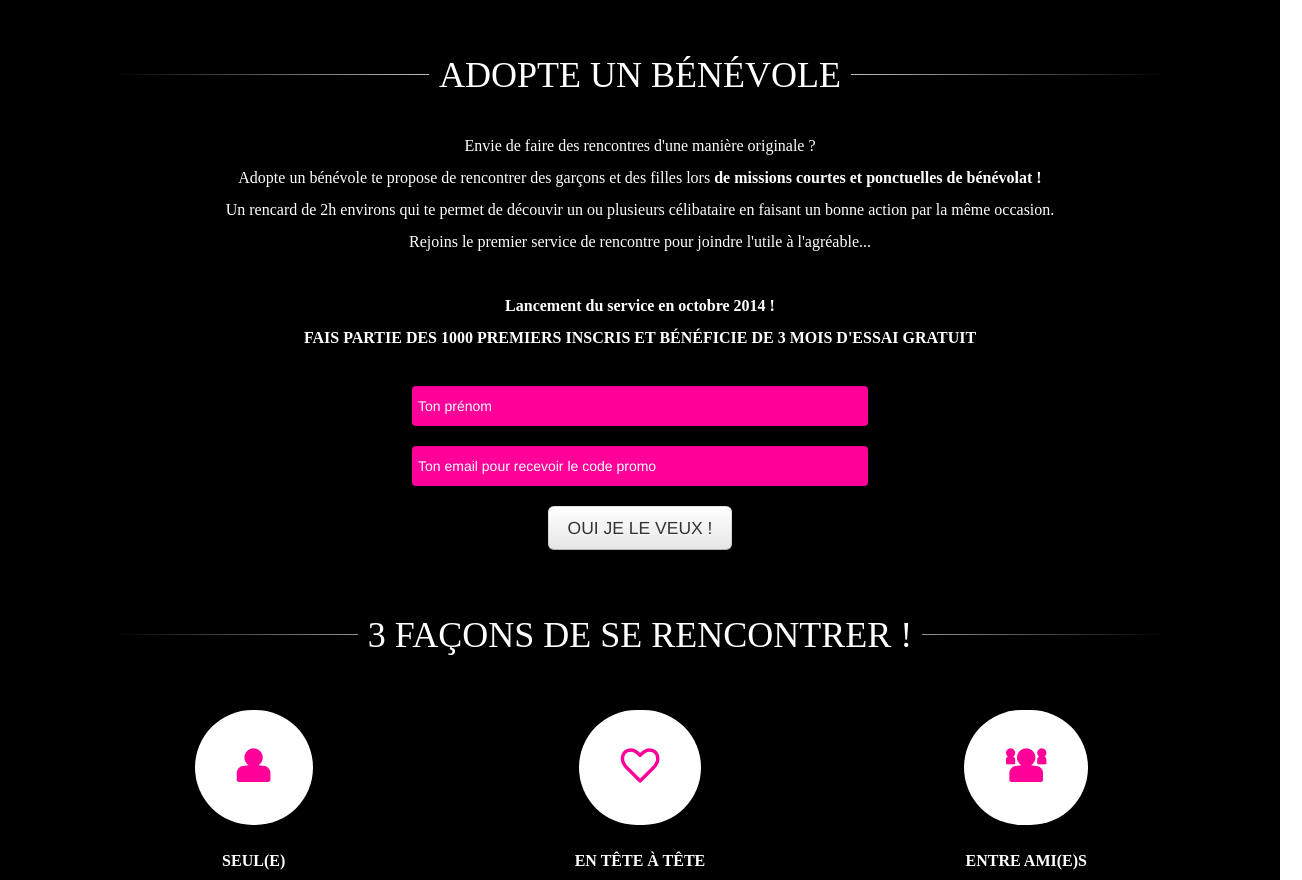
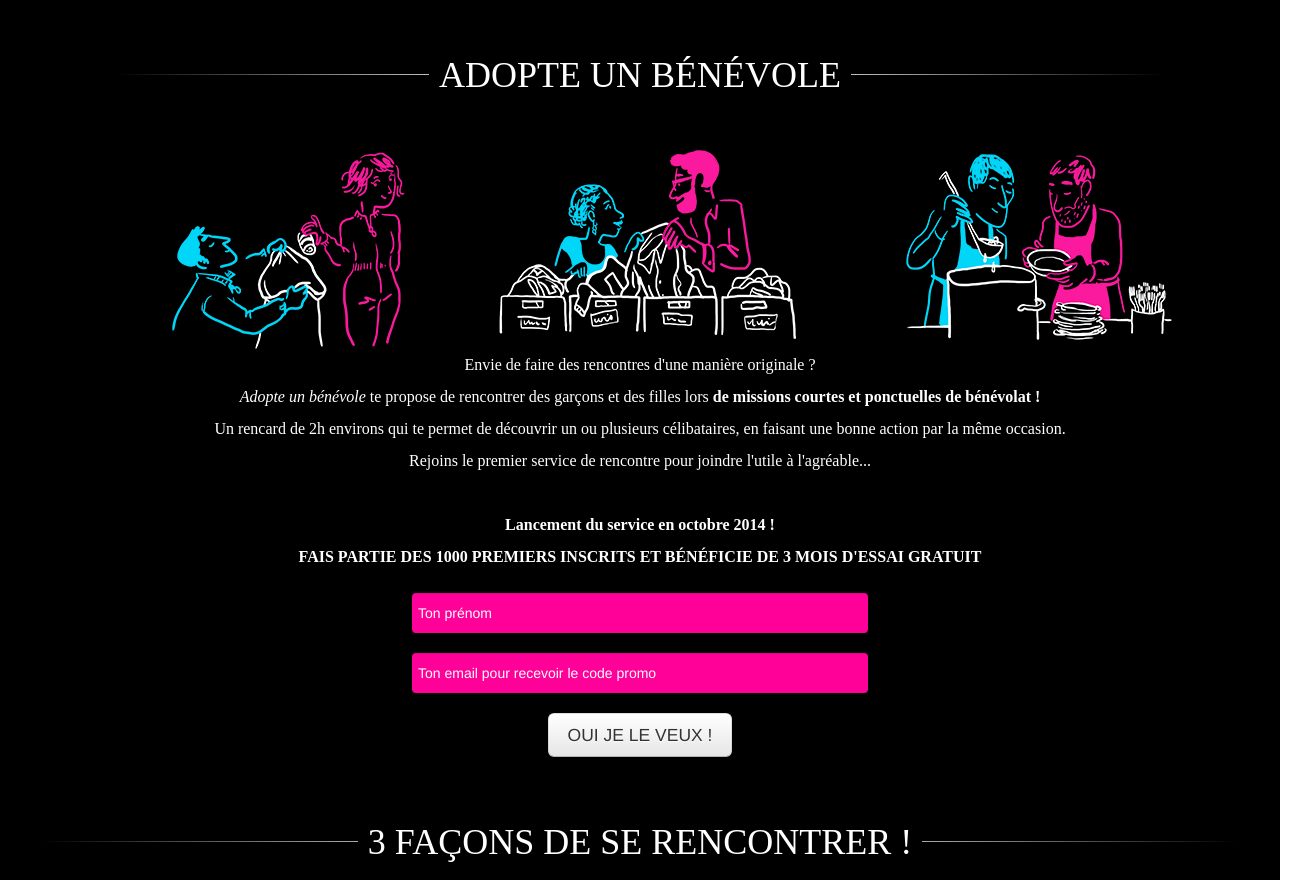
Before and after one commit to melnav/melnav.github.io, a plain HTML site: page index.html in a window 1280 px wide. Shown: the part 660-1540 px from the top of the page, 1302 px wide, since content can reach past the window. Drawn offline with nearby package versions, Linux system fonts and the light colour scheme; some packages are replaced by stand-ins of ours; a script that the page names is missing; a web font is replaced by a local one.

Commit message:
add illustration

```diff
--- a/css/slider1.css
+++ b/css/slider1.css
@@ -323,7 +323,7 @@
 
 .demo-1 .bg-4 [data-icon]:after {
 	text-shadow: 0 0 1px #277d87;
-	color: #277d87;
+	color: #00E4FF;
 }
 
 .demo-1 .bg-4 h2,
--- a/index.html
+++ b/index.html
@@ -180,15 +180,18 @@
 			<!-- start: Row -->
       		<div class="row-fluid">
 
-        		<div class="span12">
+        		<div class="span12 offset1">
+
+                <img class="img-responsive" src="img/adopte.png" alt="">
+              </div>
 
 					<h3 class="text-center">
-            Envie de faire des rencontres d'une manière originale ? </br>Adopte un bénévole te propose de rencontrer des garçons et des filles lors<strong> de missions courtes et ponctuelles de bénévolat ! </strong></br>Un rencard de 2h environs qui te permet de découvir un ou plusieurs célibataire en faisant un bonne action par la même occasion.
+            Envie de faire des rencontres d'une manière originale ? </br><span style="font-style:italic;">Adopte un bénévole </span>te propose de rencontrer des garçons et des filles lors<strong> de missions courtes et ponctuelles de bénévolat ! </strong></br>Un rencard de 2h environs qui te permet de découvrir un ou plusieurs célibataires, en faisant une bonne action par la même occasion.
 
             </br>Rejoins le premier service de rencontre pour joindre l'utile à l'agréable...
           </br>
-            </br><strong>Lancement du service en octobre 2014 ! </strong></br><STRONG>FAIS PARTIE DES 1000 PREMIERS INSCRIS ET BÉNÉFICIE DE 3 MOIS D'ESSAI GRATUIT </STRONG>
-              </br></br>
+            </br><strong>Lancement du service en octobre 2014 ! </strong></br><STRONG>FAIS PARTIE DES 1000 PREMIERS INSCRITS ET BÉNÉFICIE DE 3 MOIS D'ESSAI GRATUIT </STRONG>
+              </br>
 					</h3>
 
         		</div>
```
Also changed, not shown: img/adopte.png (added), 1 other file.
